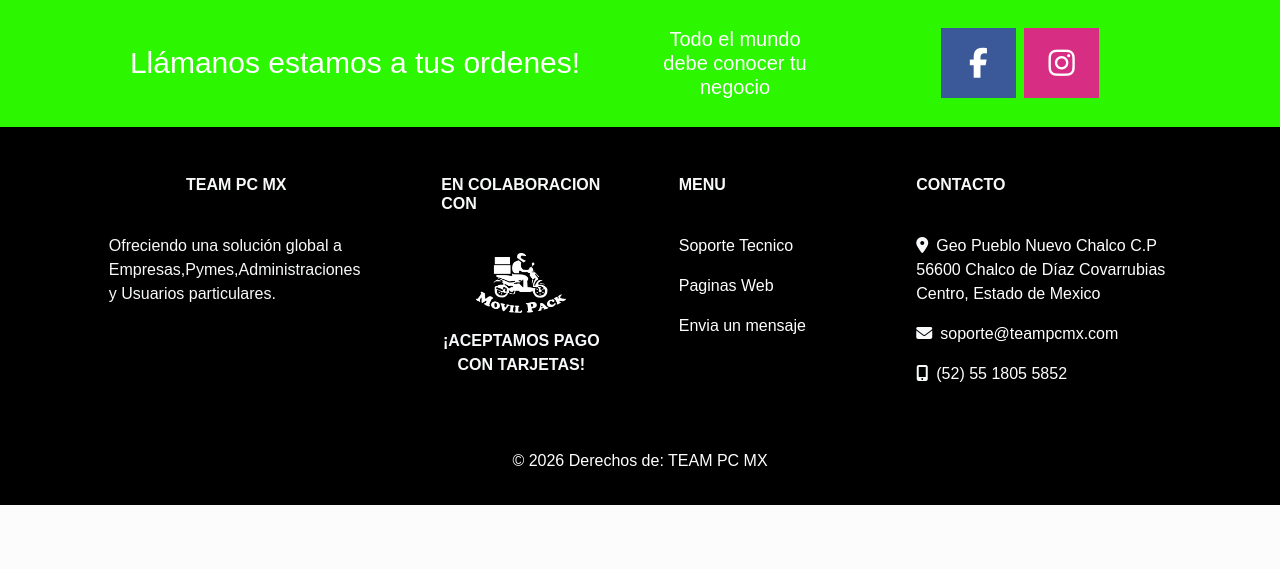
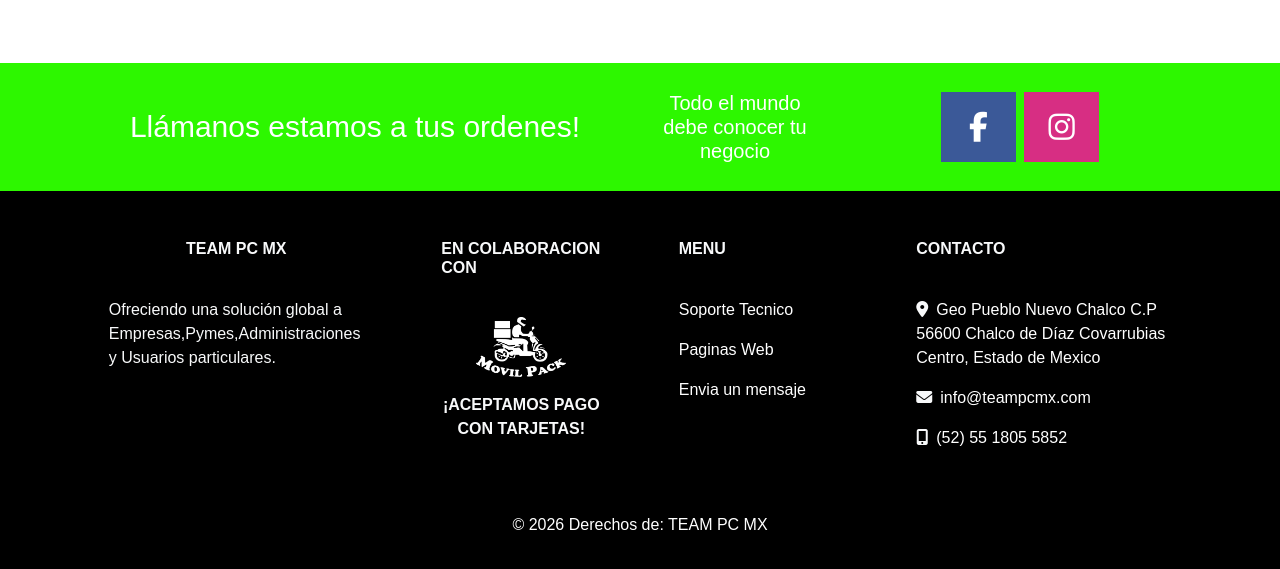
Before and after one commit to EdniMorales/teampcmx, a PHP site: page /teampcmxoficial/ in a window 1280 px wide. Shown: the part 4523-5092 px from the top of the page. Before the commit the page ends 5028 px from the top, so only its background shows below. Run offline with PHP 8.4, Linux system fonts and the light colour scheme; some libraries are stand-ins or nearby versions; some web fonts are replaced.

Commit message:
Actualiza el contacto en footer.php y añade descripción del servicio en index.php

```diff
--- a/views/layout/footer.php
+++ b/views/layout/footer.php
@@ -44,7 +44,7 @@
         <h6 class="text-uppercase font-weight-bold text-light">Contacto</h6>
         <hr class="deep-purple accent-2 mb-4 mt-0 d-inline-block mx-auto " style="width: 00px;">
         <p class="text-light"><i class="fa fa-map-marker mr-2"></i><a href="https://goo.gl/maps/D6494QNjkHq7u3MZ8" class="text-white">Geo Pueblo Nuevo Chalco C.P 56600 Chalco de Díaz Covarrubias Centro, Estado de Mexico</a></p>
-        <p class="text-light"><i class="fa fa-envelope mr-2"></i><a href="mailto:soporte@teampcmx.com" class="text-white">soporte@teampcmx.com</a></p>
+        <p class="text-light"><i class="fa fa-envelope mr-2"></i><a href="mailto:info@teampcmx.com" class="text-white">info@teampcmx.com</a></p>
         <p class="text-light"><i class="fa fa-mobile mr-2 mr-2" aria-hidden="true"></i><a href="tel:5518055852" class="text-white">(52) 55 1805 5852</a></p>
       </div>
     </div>
--- a/views/loggin/index.php
+++ b/views/loggin/index.php
@@ -95,6 +95,7 @@
         </div>
         <div class="card-body">
           <h5 class="card-title"><strong>Instalacion de camaras de vigilancia</strong></h5>
+          <p class="card-text"> Protege lo que más importa con nuestra instalación profesional de cámaras de vigilancia </p>
           <p class="card-text">Puede ser por una o más cámaras de vigilancia (DVR,IP) conectadas a uno o más monitores,que reproducen las imágenes o videos capturados por las cámaras. DESDE $4,999.00/mx </p>
           <a href="tel:5587403909" class="btn btn-warning"> <i class="fa fa-phone" aria-hidden="true"></i> Cotizar</a>
           <a href="mailto:desarrollowebem@gmail.com" class="btn btn-info">Enviar Mensaje</a>
```
